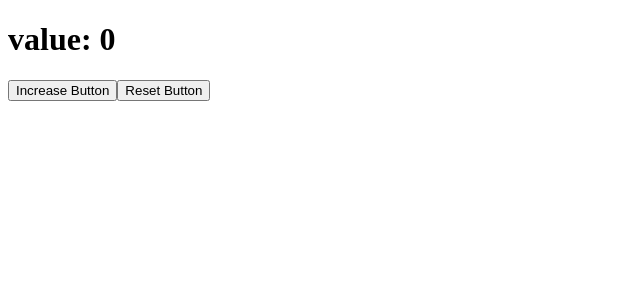
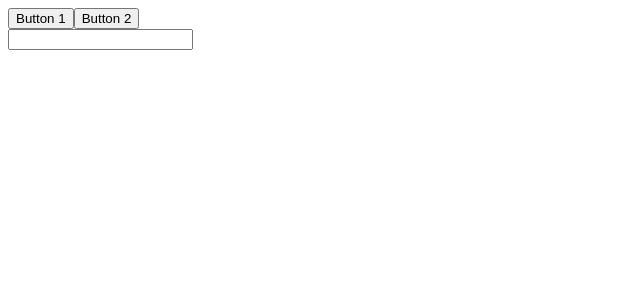
Before and after one commit to hyesom2/study_React, a React (Create React App) app: page / in a window 1280 px wide. Shown: the top 300 px of the page, without its empty margins (0-640 px from the left). Built offline with nearby package versions, Linux system fonts and the light colour scheme.

Commit message:
✨ Connecting events in React
Chapter 05-1. 이벤트 연결하지

```diff
--- a/src/App.js
+++ b/src/App.js
@@ -1,9 +1,38 @@
-import Counter from "./components/Counter";
+import { useCallback } from "react";
 
 export default function App() {
+  /*
+    ※ 합성 이벤트 (SyntheticEvent)
+    - React에서 이벤트가 발생할 때, 이벤트 핸들러의 인자로 합성 이벤트 객체가 전달된다.
+    - 이 합성 이벤트는 JavaScript에서 전달 받는 이벤트 객체를 확장(래핑)한 객체이다.(거의 동일한 인터페이스를 가지고 있음)
+    - 원본 이벤트 객체(native event)는 syntheticEvent.nativeEvent에 있다.
+    - 지금은 그냥 같은 이벤트 객체라고 생각하자.
+  */
+  function handleClick1(e) {
+    console.log("click1", e);
+  }
+
+  function handleClick2() {
+    console.log("click2");
+  }
+
+  /*
+    ※ 이벤트 핸들러(함수)를 만들 때는 react lifecycle을 고려하자.
+    - 컴포넌트가 리렌더링 되면 컴포넌트 내에서 단순 정의한 함수가 새로운 함수로 만들어진다.
+    - 이것은 불필요한 작업으로 성능 문제를 야기한다.
+    - 함수의 정의를 최대한 컴포넌트 밖으로 빼거나, useCallback으로 감싸줘서 매 렌더링 마다 새로 만들어지지 않도록 해준다.
+  */
+  const handleChange = useCallback((e) => {
+    console.log("change", e.target.value);
+  }, []);
+
   return (
     <div>
-      <Counter />
+      <button onClick={handleClick1}>Button 1</button>
+      <button onClick={handleClick2}>Button 2</button>
+      <div>
+        <input type="text" onChange={handleChange} />
+      </div>
     </div>
   );
 }
```
